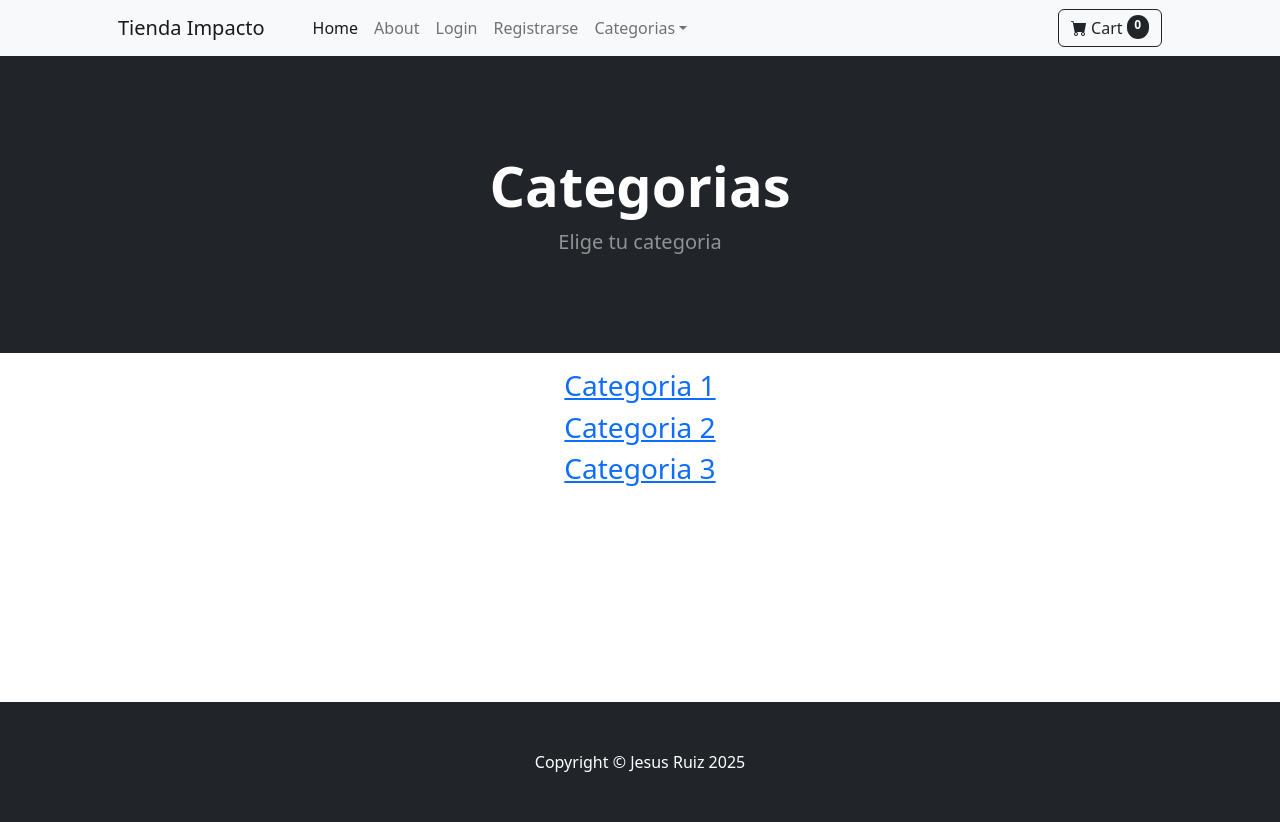
After one commit to jesus1080/ecomimpacto, a Django app: page /category_summary/ in a window 1280 px wide. The commit adds this page. Run offline with Django 5.2, Linux system fonts and the light colour scheme; data comes from the database, SQL or seed files in the repository; both versions use the stored data as it was after the commit; some libraries are stand-ins or nearby versions.

Commit message:
se adiciona vista para categorias, puede ser no necesaria

```diff
--- a/cart/cart.py
+++ b/cart/cart.py
@@ -59,3 +59,22 @@ class Cart():
            del self.cart[product_id]
 
         self.session.modified = True
+
+    def cart_total(self):
+        products_ids = self.cart.keys()
+
+        products = Product.objects.filter(id__in=products_ids)
+
+        quantities = self.cart
+
+        total = 0
+        for key, value in quantities.items():
+            key = int(key)
+            for product in products:
+                if product.id == key:
+                    #verificar si el producto esta a la venta
+                    if product.is_sale:
+                        total = total + (product.sale_price * value)
+                    else:
+                        total = total + (product.price * value)
+        return total
--- a/cart/templates/cart_sumary.html
+++ b/cart/templates/cart_sumary.html
@@ -42,7 +42,7 @@
                     </div>
                 {% endfor %}
                 <div class="d-flex justify-content-between align-items-center">
-                    <h5>Total: $80.00</h5>
+                    <h5>Total: ${{totals}}</h5>
                     <button class="btn btn-outline-dark mt-auto">Proceder a la compra</button>
                 </div>
             {% else %}
--- a/cart/views.py
+++ b/cart/views.py
@@ -8,7 +8,8 @@ def cart_sumary(request):
     cart_products = cart.get_prods
     #cantidad de productos por unidad en el cart
     quantities = cart.get_quants
-    return render(request, "cart_sumary.html", {'products': cart_products, 'quantities': quantities} )
+    totals = cart.cart_total()
+    return render(request, "cart_sumary.html", {'products': cart_products, 'quantities': quantities, 'totals': totals} )
 
 def cart_add(request):
     # obtener el cart
--- a/store/templates/base.html
+++ b/store/templates/base.html
@@ -32,7 +32,7 @@
         {% endblock %}
         <!-- Footer-->
         <footer class="py-5 bg-dark">
-            <div class="container"><p class="m-0 text-center text-white">Copyright &copy; Jesus Ruiz 2024</p></div>
+            <div class="container"><p class="m-0 text-center text-white">Copyright &copy; Jesus Ruiz 2025</p></div>
         </footer>
         <!-- Bootstrap core JS-->
         <script src="https://cdn.jsdelivr.net/npm/bootstrap@5.2.3/dist/js/bootstrap.bundle.min.js"></script>
--- /dev/null
+++ b/store/templates/category_summary.html
@@ -0,0 +1,31 @@
+{% extends 'base.html'%}
+{% block content %}
+ <!-- Header-->
+ <header class="bg-dark py-5">
+    <div class="container px-4 px-lg-5 my-5">
+        <div class="text-center text-white">
+            <h1 class="display-4 fw-bolder">Categorias</h1>
+            <p class="lead fw-normal text-white-50 mb-0">Elige tu categoria</p>
+        </div>
+    </div>
+</header>
+
+<div class="container">
+    <div class="row">
+        <center>
+            <div class="col-8">
+                <p align="justify">
+
+                     {% for category in categories %}
+                        <h3><a href="{% url 'category' category %}">{{category}}</a></h3>
+                     {% endfor %}
+
+                     <br><br><br><br><br><br><br><br>
+                </p>
+            </div>
+        </center>
+
+    </div>
+</div>
+
+{% endblock %}
--- a/store/templates/navbar.html
+++ b/store/templates/navbar.html
@@ -18,7 +18,7 @@
                 <li class="nav-item dropdown">
                     <a class="nav-link dropdown-toggle" id="navbarDropdown" href="#" role="button" data-bs-toggle="dropdown" aria-expanded="false">Categorias</a>
                     <ul class="dropdown-menu" aria-labelledby="navbarDropdown">
-                        <li><a class="dropdown-item" href="{% url 'home'%}">Todos Los Productos</a></li>
+                        <li><a class="dropdown-item" href="{% url 'category_summary'%}">Todos Los Productos</a></li>
                         <li><hr class="dropdown-divider" /></li>
                         <li><a class="dropdown-item" href="{% url 'category' 'Categoria 1'%}">Categoria 1</a></li>
                         <li><a class="dropdown-item" href="{% url 'category' 'Categoria 2'%}">Categoria 2</a></li>
--- a/store/urls.py
+++ b/store/urls.py
@@ -8,4 +8,5 @@ urlpatterns = [
     path('register/', views.register_user , name='register'),
     path('product/<int:pk>', views.product , name='product'),
     path('category/<str:cate>', views.category , name='category'),
+    path('category_summary/', views.category_summary , name='category_summary'),
 ]
--- a/store/views.py
+++ b/store/views.py
@@ -72,3 +72,7 @@ def register_user(request):
             return redirect('register')
     else:
         return render(request, 'register.html', {'form':form})
+
+def category_summary(request):
+    categories = Category.objects.all()
+    return render(request, 'category_summary.html', {"categories":categories})
```
Also changed, not shown: db.sqlite3.
